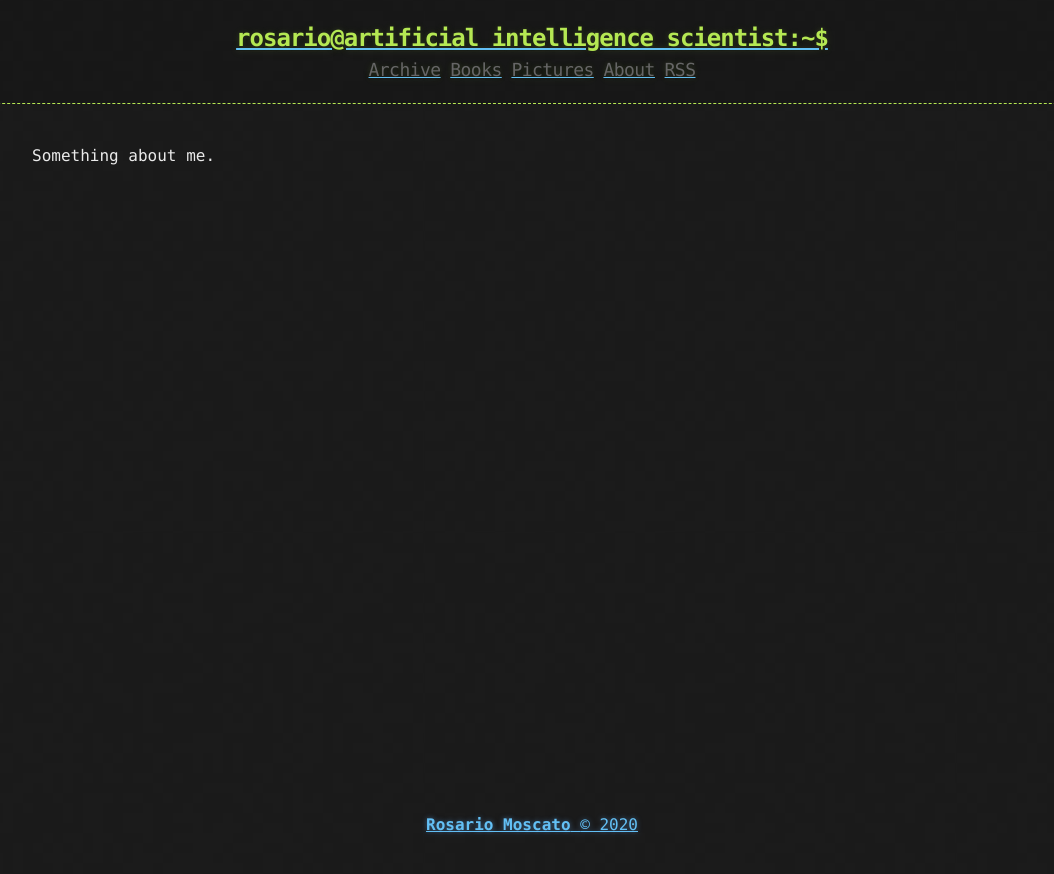
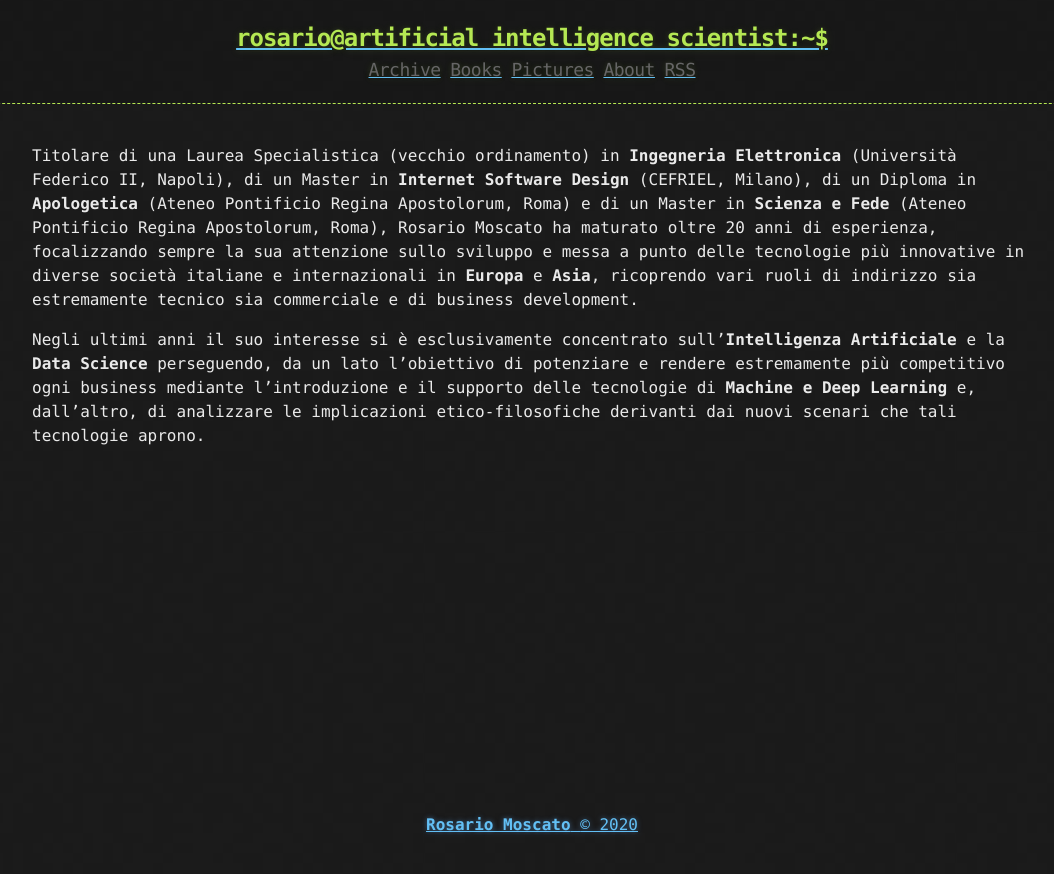
Before and after one commit to rosariomoscato/rosariomoscato.github.io, a Jekyll site: the page built from about.md, in a window 1280 px wide. Shown: the top 874 px of the page, without its empty margins (108-1162 px from the left). Built offline with Jekyll 4.4.1, drawn with Linux system fonts in a browser that asks for light colours.

Commit message:
Update about.md

```diff
--- a/about.md
+++ b/about.md
@@ -1,6 +1,9 @@
 ---
 layout: page
 title: About
+published: true
 ---
 
-Something about me.
+Titolare di una Laurea Specialistica (vecchio ordinamento) in **Ingegneria Elettronica** (Università Federico II, Napoli), di un Master in **Internet Software Design** (CEFRIEL, Milano), di un Diploma in **Apologetica** (Ateneo Pontificio Regina Apostolorum, Roma) e di un Master in **Scienza e Fede** (Ateneo Pontificio Regina Apostolorum, Roma), Rosario Moscato ha maturato oltre 20 anni di esperienza, focalizzando sempre la sua attenzione sullo sviluppo e messa a punto delle tecnologie più innovative in diverse società italiane e internazionali in **Europa** e **Asia**, ricoprendo vari ruoli di indirizzo sia estremamente tecnico sia commerciale e di business development.
+
+Negli ultimi anni il suo interesse si è esclusivamente concentrato sull’**Intelligenza Artificiale** e la **Data Science** perseguendo, da un lato l’obiettivo di potenziare e rendere estremamente più competitivo ogni business mediante l’introduzione e il supporto delle tecnologie di **Machine e Deep Learning** e, dall'altro, di analizzare le implicazioni etico-filosofiche derivanti dai nuovi scenari che tali tecnologie aprono.
```
